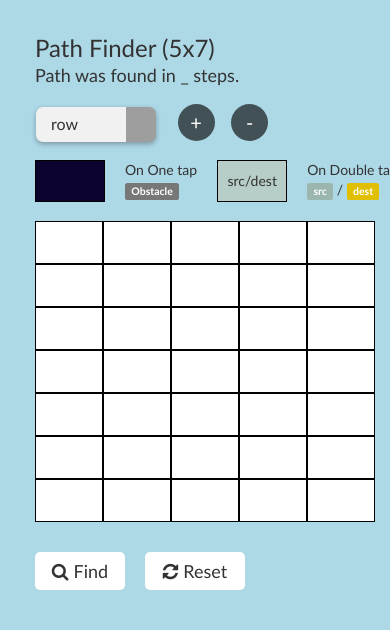
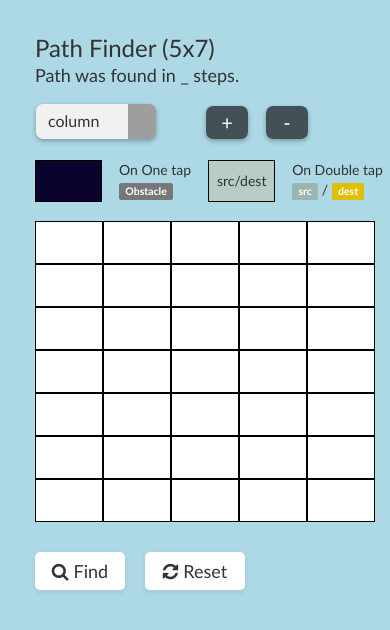
Before and after one commit to Keval9shah/web, a PHP site: page /pathFinder.html in a window 390 px wide; the page is wider, and only the part inside the window is pictured. Shown: the top 630 px of that part. Run offline with PHP 8.4, Linux system fonts and the light colour scheme; grey boxes are pictures that could not be loaded.

Commit message:
📱 mobile friendly changes

```diff
--- a/pathfinder/pathFinder.html
+++ b/pathfinder/pathFinder.html
@@ -11,7 +11,7 @@
     <link rel="stylesheet" href="pf.css">
 </head>
 
-<body id="Body" style="zoom:100%">
+<body>
     <div class="txt">
         <h3>Path Finder</h3>
         <div class="html">
@@ -31,7 +31,7 @@
     <div id="info">
         <div class="row1">
             <div class="col1">
-                <button class="inf" style="background: #0b032d;"></button>
+                <button class="inf" style="width:67px;background: #0b032d;"></button>
             </div>
             <div class="col2">
                 On One tap <br>
@@ -40,7 +40,7 @@
         </div><br>
         <div class="row1">
             <div class="col1">
-                <button class="inf" style="background: #B6CEC7;">src/dest</button>
+                <button class="inf" style="width:67px;background: #B6CEC7;">src/dest</button>
             </div>
             <div class="col2">
                 On Double tap <br>
--- a/pathfinder/pf.css
+++ b/pathfinder/pf.css
@@ -50,6 +50,7 @@ i {
     margin: 30px 0 30px 20px;
     border: none;
     transition: all 0.15s;
+    box-shadow: 0px 2px 4px 1px rgba(65, 46, 46, 0.08);
 }
 
 .b1 {
@@ -57,7 +58,7 @@ i {
 }
 
 .bttn:hover {
-    box-shadow: 0 0 3px 3px rgba(70, 70, 70, 0.75);
+    box-shadow: 0px 2px 4px 1px rgba(70, 70, 70, 0.42);
 }
 
 button {
@@ -158,8 +159,11 @@ select {
     .html {
         display: block;
     }
+    .sizechng {
+        display: flex;
+    }
     #info {
-        margin-left: 15px;
+        margin-left: 18px;
         display: flex;
         width: 430px;
         top: 160px;
@@ -169,26 +173,31 @@ select {
         margin-top: 120px;
     }
     select {
-        margin: 5px 5px 0 8px;
+        margin: 5px 32px 5px 8px;
         height: 35px;
-        padding-left: 15px;
+        padding-left: 12px;
         width: 120px;
         border-radius: 7px;
         border: none;
+        outline: none;
         font-size: medium;
         background: url(http://cdn1.iconfinder.com/data/icons/cc_mono_icon_set/blacks/16x16/br_down.png) no-repeat right #f1f1f1;
         -webkit-appearance: none;
-        background-position-x: 90px;
+        background-position-x: 92px;
         box-shadow: 0px 2px 5px rgb(0 0 0 / 30%);
     }
+    .col2 {
+        margin-left: 17px;
+    }
     .pm {
-        height: 37px;
-        width: 37px;
-        border-radius: 50%;
-        margin: 5px 0 0 12px;
+        height: 33px;
+        width: 42px;
+        border-radius: 7px;
+        margin: 7px 0 0 18px;
         font-size: 20px;
         color: white;
         background-color: rgba(0, 0, 0, 0.623);
+        box-shadow: 0px 2px 5px rgb(0 0 0 / 30%);
     }
     .sizechng {
         margin-left: -7px;
@@ -201,7 +210,7 @@ select {
         font-size: 18px;
     }
     .row1 {
-        margin-left: 20px;
+        margin-left: 17px;
     }
     body {
         background-color: lightblue;
--- a/pathfinder/pf.js
+++ b/pathfinder/pf.js
@@ -10,17 +10,21 @@ var notecheck = 1;
 
 document.getElementsByTagName("h3")[0].innerHTML = "Path Finder   (" + size[0] + "x" + size[1] + ")";
 if (window.matchMedia("(max-width: 1680px) and (min-width:1080px)").matches) {
-    btnWd = 72;
+    btnWd = 78;
     btnWd2 = 88;
 } else if (window.matchMedia("(max-width: 1080px) and (min-width:787px)").matches) {
-    btnWd = 68;
+    btnWd = 75;
     btnWd2 = 85;
 } else if (window.matchMedia("(max-width: 787px) and (min-width:430px)").matches) {
-    btnWd = 63;
-    btnWd2 = 72;
+    btnWd = 72;
+    btnWd2 = 82;
 }
 
-document.getElementsByClassName("grid")[0].style.gridTemplateColumns = "repeat(" + size[0] + ", clamp(" + btnWd + "px, 12%, " + btnWd2 + "px)";
+if (window.matchMedia("(max-width: 430px) and (min-width:50px)").matches) {
+    document.querySelector("select").selectedIndex = 1;
+}
+
+document.getElementsByClassName("grid")[0].style.gridTemplateColumns = "repeat(" + size[0] + ", clamp(" + btnWd + "px, 13%, " + btnWd2 + "px)";
 
 
 var arr = new Array(size[0]).fill(0).map(() => new Array(size[1]).fill(0).map(() => new Array(3).fill(0)));
```
